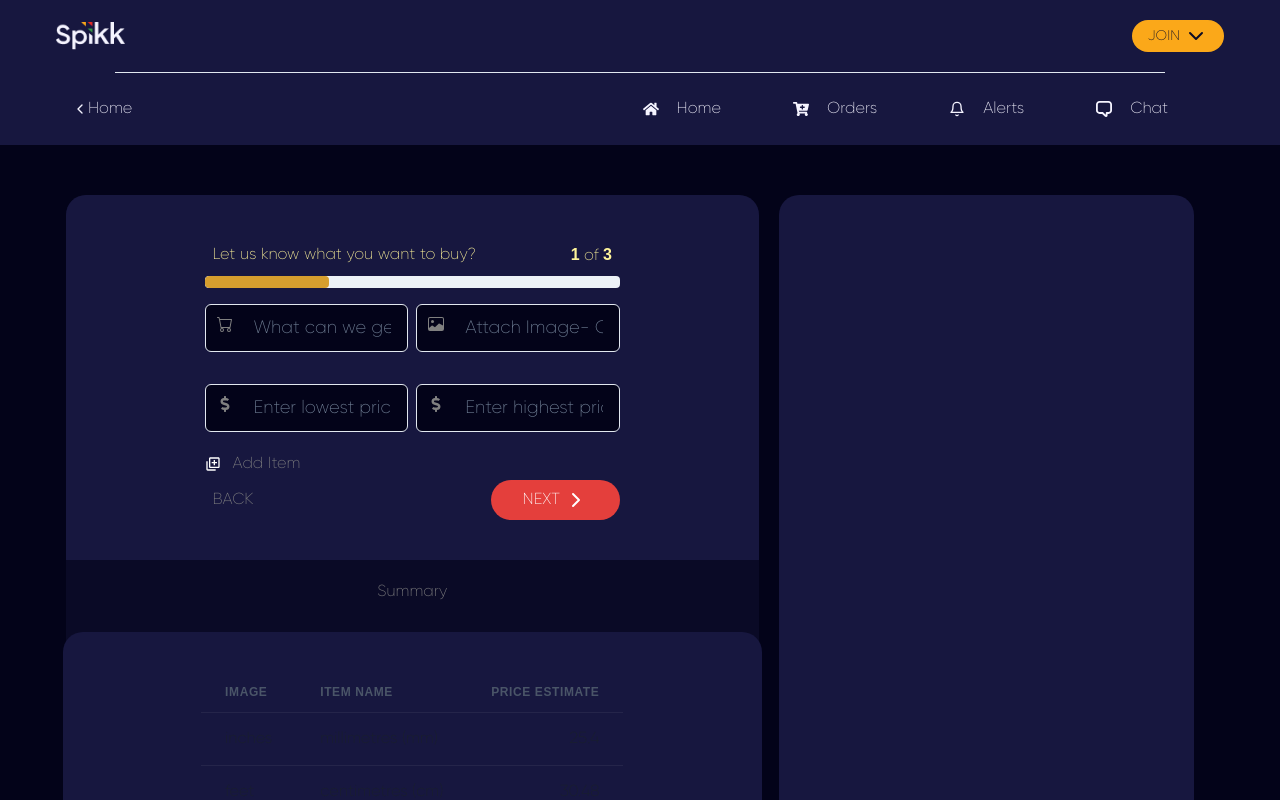
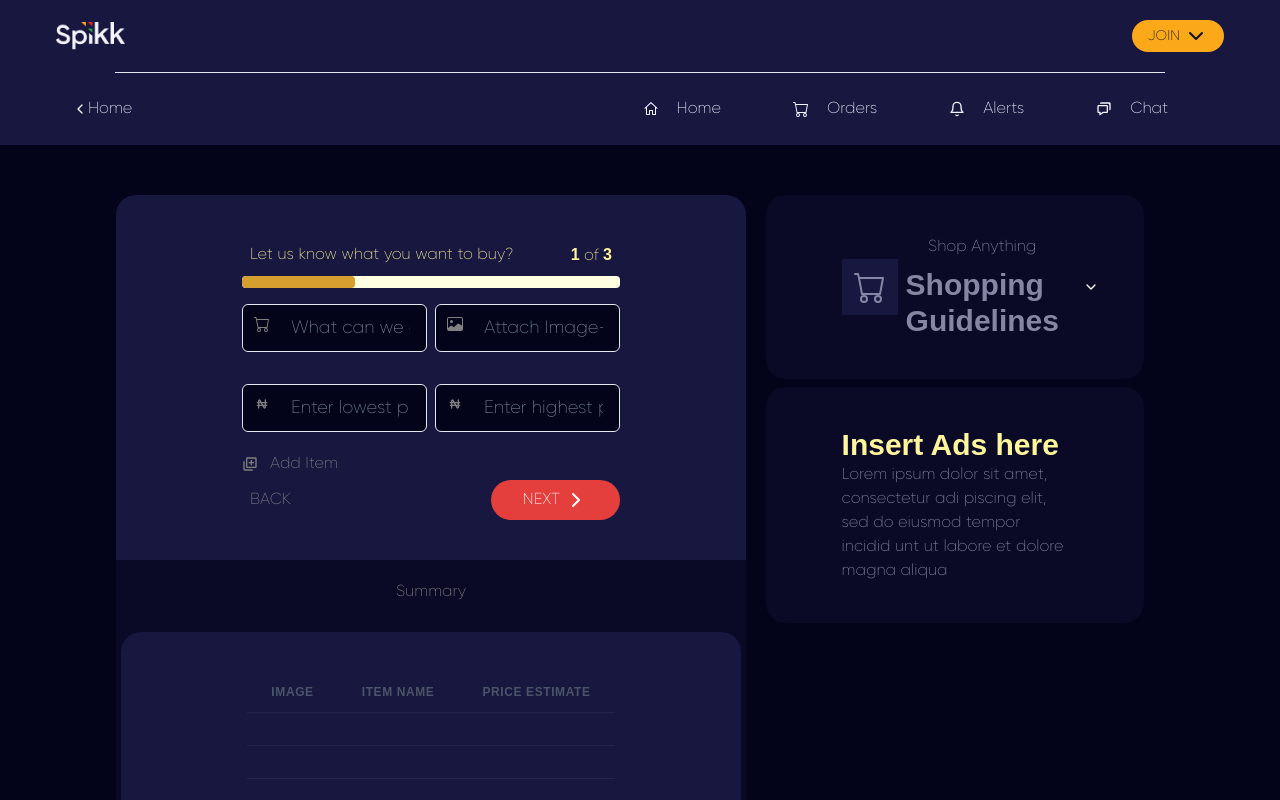
Before and after one commit to cargle-org/spikk-web-frontend, a React (Create React App) app: page /buy-anything in a window 1280 px wide. Shown: the top 800 px of the page. Built offline with nearby package versions, Linux system fonts and the light colour scheme; a web font is replaced by a local one.

Commit message:
modif to buy anything added right side components

```diff
--- a/src/components/innerpages/InnerHeader.tsx
+++ b/src/components/innerpages/InnerHeader.tsx
@@ -5,6 +5,9 @@ import { FaBeer, FaBell, FaCartPlus, FaHome } from "react-icons/fa";
 import { Link, NavLink } from "react-router-dom";
 import { BellIcon, ChatIcon } from "@chakra-ui/icons";
 import { SiChatbot } from "react-icons/si";
+import { VscHome } from "react-icons/vsc";
+import { BsCart } from "react-icons/bs";
+import { BiChat } from "react-icons/bi";
 
 
 function InnerHeader() {
@@ -101,16 +104,16 @@ function InnerHeader() {
                 <Box as="nav" height={"72px"} display={"flex"} alignItems={"center"}>
                     <Box as="ul" display={"flex"} gap={"40px"} marginRight={"40px"}>
                         <NavLink to={"/"} className={({ isActive }) => (isActive ? "active" : "inactive")}>
-                            <div className="header-link"> <FaHome/> &nbsp; &nbsp; Home</div>
+                            <div className="header-link"> <VscHome/> &nbsp; &nbsp; Home</div>
                         </NavLink>
                         <NavLink to={"/about"} className={({ isActive }) => (isActive ? "active" : "inactive")}>
-                            <div className="header-link"> <FaCartPlus/> &nbsp; &nbsp; Orders</div>
+                            <div className="header-link"> <BsCart/> &nbsp; &nbsp; Orders</div>
                         </NavLink>
                         <NavLink to={"/about"} className={({ isActive }) => (isActive ? "active" : "inactive")}>
                             <div className="header-link"> <FiBell/> &nbsp; &nbsp; Alerts</div>
                         </NavLink>
                         <NavLink to={"/about"} className={({ isActive }) => (isActive ? "active" : "inactive")}>
-                            <div className="header-link"> <ChatIcon/> &nbsp; &nbsp; Chat</div>
+                            <div className="header-link"> <BiChat/> &nbsp; &nbsp; Chat</div>
                         </NavLink>
                     </Box>
                 </Box>
--- a/src/pages/BuyAnything/BuyAnything.tsx
+++ b/src/pages/BuyAnything/BuyAnything.tsx
@@ -1,8 +1,9 @@
 import { AddIcon } from "@chakra-ui/icons";
-import { Container, Box, Flex, HStack, Grid, VStack, Heading, Text, Button, Progress, FormControl, Input,InputLeftElement, InputGroup, Spacer, Divider, Table, TableContainer, Th, Tr, Td, Thead, Tbody, Tfoot, TableCaption, InputAddon } from "@chakra-ui/react";
-import { BsCart, BsImage } from "react-icons/bs";
+import { Container, Box, Flex, HStack, Grid, VStack, Heading,Collapse, Text, Button, Progress, FormControl, Input,InputLeftElement, InputGroup, Spacer, Divider, Table, TableContainer, Th, Tr, Td, Thead, Tbody, Tfoot, TableCaption, InputAddon, Icon, useDisclosure } from "@chakra-ui/react";
+import { BsArrowBarDown, BsCart, BsImage } from "react-icons/bs";
 import { FaDollarSign } from "react-icons/fa";
-import { FiChevronRight } from "react-icons/fi";
+import { TbCurrencyNaira } from "react-icons/tb";
+import { FiChevronDown, FiChevronRight } from "react-icons/fi";
 import { SiAddthis } from "react-icons/si";
 import { BiAddToQueue } from "react-icons/bi";
 
@@ -11,13 +12,15 @@ import InnerHeader from "../../components/innerpages/InnerHeader";
 import InnerFooter from "../../components/landing/LandingFooter";
 
 function BuyAnything2() {
+    const { isOpen, onToggle } = useDisclosure()
     return (
+
         <>
             <InnerHeader/>
             <Container maxW='container.x1' bg='spikk-inner-page-bg'>
 
-                <Flex p={50} align={'left'} flexDirection={{base: 'column-reverse', xs: 'column-reverse', sm: 'column-reverse', md: 'row', lg: 'row'}}>
-                    <VStack w={'container.xl'} maxW={'1000'} bgColor={"spikk-box-bg"} borderRadius={"20px"} >
+                <Flex px={100} py={50} align={'left'} flexDirection={{base: 'column-reverse', xs: 'column-reverse', sm: 'column-reverse', md: 'row', lg: 'row'}}>
+                    <VStack w={'container.xl'} p={0} maxW={'1000'} bgColor={"spikk-box-bg"} borderRadius={"20px"} >
 
                         <Box borderTopRadius={"20px"} borderBottomRadius={"0px"} px={"20%"} py={10} bgColor={"spikk-inner-header-bg"} >
 
@@ -43,7 +46,7 @@ function BuyAnything2() {
 
                             </Flex>
 
-                            <Progress borderRadius={4} colorScheme='yellow' size='md' color={'spikk-yellow'} value={30} />
+                            <Progress borderRadius={4} colorScheme={'yellow'} style={{backgroundColor: "rgb(255,254,224)"}} size='md' color={'spikk-yellow'} value={30} />
                             <HStack py={4}>
                                 <InputGroup>
                                     <InputLeftElement
@@ -64,14 +67,14 @@ function BuyAnything2() {
                                 <InputGroup>
                                     <InputLeftElement
                                     pointerEvents='none'
-                                    children={<FaDollarSign color="gray"/>}
+                                    children={<TbCurrencyNaira color="gray"/>}
                                     />
                                     <Input size={'lg'} bgColor={'spikk-inner-page-bg'} variant='outline' placeholder='Enter lowest price estimate'></Input>
                                 </InputGroup>
                                 <InputGroup>
                                     <InputLeftElement
                                     pointerEvents='none'
-                                    children={ <FaDollarSign color="gray"/>}
+                                    children={ <TbCurrencyNaira color="gray"/>}
                                     />
                                     <Input size={'lg'} bgColor={'spikk-inner-page-bg'} variant='outline' placeholder='Enter highest price estimate'></Input>
                                 </InputGroup>
@@ -79,7 +82,7 @@ function BuyAnything2() {
                             </HStack>
                             <HStack>
                                 {/* <SiAddthis color="white" /> */}
-                                <BiAddToQueue width={20} color="white"/>
+                                <BiAddToQueue width={20} color="gray"/>
                                 <Box p='1'>
                                     <Text color={'gray'}>
                                         Add Item
@@ -143,19 +146,19 @@ function BuyAnything2() {
                                         </Thead>
                                         <Tbody>
                                             <Tr>
-                                            <Td>inches</Td>
-                                            <Td>millimetres (mm)</Td>
-                                            <Td isNumeric>25.4</Td>
+                                                <Td></Td>
+                                                <Td></Td>
+                                                <Td isNumeric></Td>
                                             </Tr>
                                             <Tr>
-                                            <Td>feet</Td>
-                                            <Td>centimetres (cm)</Td>
-                                            <Td isNumeric>30.48</Td>
+                                                <Td></Td>
+                                                <Td></Td>
+                                                <Td isNumeric></Td>
                                             </Tr>
                                             <Tr>
-                                            <Td>yards</Td>
-                                            <Td>metres (m)</Td>
-                                            <Td isNumeric>0.91444</Td>
+                                                <Td></Td>
+                                                <Td></Td>
+                                                <Td isNumeric></Td>
                                             </Tr>
                                         </Tbody>
                                         <Tfoot>
@@ -166,8 +169,70 @@ function BuyAnything2() {
                             </VStack>
                         </Box>
                     </VStack>
-                    <VStack w={'container.md'}  mx={5} bgColor={"spikk-inner-header-bg"} borderRadius={"20px"}>
-                        <Box borderRadius={"20px"} p={30}>
+                    <VStack w={'container.md'}  mx={5}  borderRadius={"20px"}>
+
+                        <Box w={'full'} borderRadius={"20px"} bgColor={"spikk-box-bg"} px={"20%"} py={10}  >
+                            <HStack>
+                                <VStack>
+                                    <Icon as={BsCart} boxSize={14} color={'spikk-gray'} bgColor={'spikk-inner-header-bg'} p={3} />
+                                </VStack>
+                                <VStack>
+                                    <Text color={'spikk-gray'}>
+                                        Shop Anything
+                                    </Text>
+                                    <Heading as='h2' size='lg' color={'spikk-gray'}>
+                                    Shopping Guidelines
+                                    </Heading>
+
+
+                                </VStack>
+                                <VStack>
+                                    <Button onClick={onToggle} bgColor={'transparent'} _hover={{backgroundColor: 'transparent'}} _focus={{backgroundColor: 'spikk-gray'}} > <FiChevronDown  color="white"/> </Button>
+                                </VStack>
+                            </HStack>
+                            <HStack>
+                                <Collapse in={isOpen} animateOpacity>
+                                    <Box
+                                    color='spikk-light-gray'
+                                    mt='4'
+                                    bg='spikk-box-bg'
+                                    rounded='md'
+                                    shadow='md'
+                                    >
+                                    <Text>
+                                        <b>
+                                        Occasionally, the estimated price with the actual price of the product may differ.
+                                        </b>
+                                        <br/><br/>
+
+                                        In cases where the total actual price is more than the estimate, the picker will contact you to ask if you’d still like to proceed with the purchase.
+                                        <b>
+                                        <br/><br/>
+                                        If you do not want to proceed, your order will be cancelled or you can choose which of the order in the list should be cancelled.
+                                        </b>
+                                        <br/><br/>
+
+                                        If you accept the change, the picker will proceed to purchase the products.
+
+                                    </Text>
+                                    </Box>
+                                </Collapse>
+                            </HStack>
+
+
+
+                        </Box>
+                        <Box w={'full'} borderRadius={"20px"} bgColor={"spikk-box-bg"} px={"20%"} py={10}  >
+                            <Heading as={'h3'} size={'lg'} color={'spikk-yellow'}>
+                                Insert Ads here
+                            </Heading>
+                            <Text color={'spikk-gray'}>
+                                Lorem ipsum dolor sit amet, consectetur adi
+                                piscing elit, sed do eiusmod tempor incidid
+                                unt ut labore et dolore magna aliqua
+                            </Text>
+
+
 
                         </Box>
                     </VStack>
--- a/src/utils/theme.ts
+++ b/src/utils/theme.ts
@@ -39,6 +39,8 @@ export const theme = extendTheme({
     "spikk-yellow": "#FFF59A",
     "spikk-dark-bg": "#030319",
     "spikk-white2": "#ECEAFF",
+    "spikk-gray": "#8685A4",
+    "spikk-light-gray": "#CCCBEC"
   },
   space: {
     14: "3.5rem",
```
Lines whose indentation alone changed are shown as unchanged.
